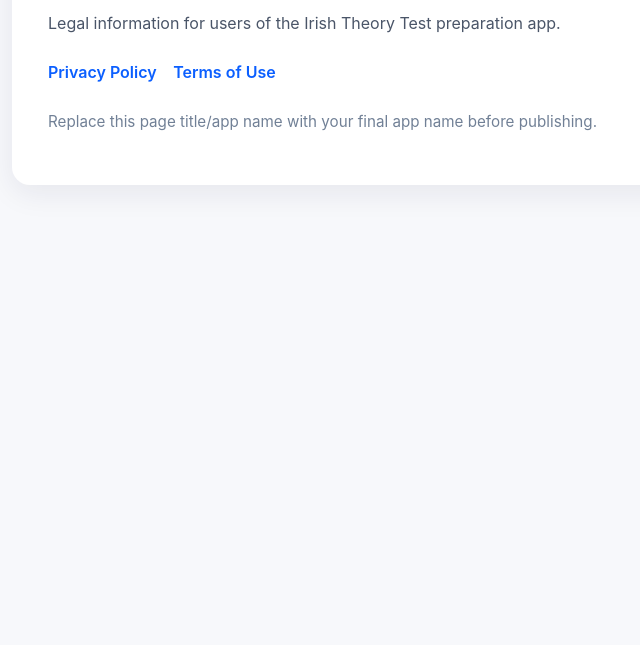
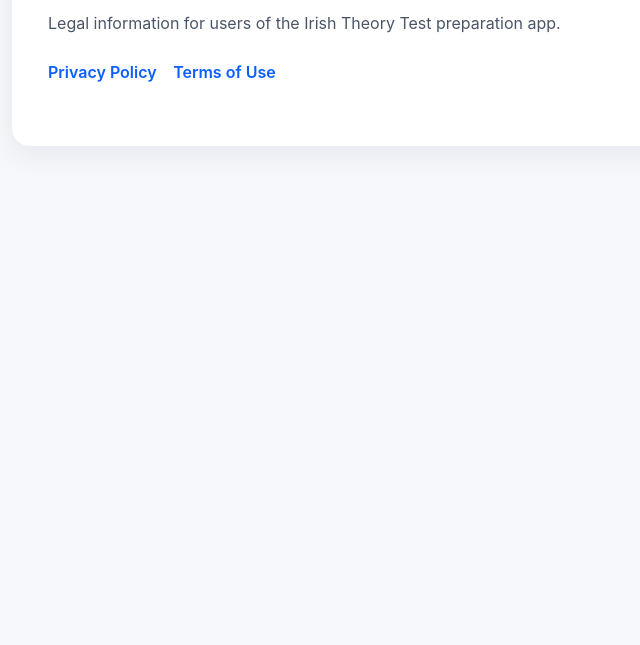
Before and after one commit to irishdrivinglicenceprep/theory-test-legal, a plain HTML site: page index.html in a window 1280 px wide. Shown: the part 155-800 px from the top of the page, without its empty margins (238-878 px from the left). Drawn offline with Linux system fonts and the light colour scheme.

Commit message:
Update index.html

```diff
--- a/index.html
+++ b/index.html
@@ -3,7 +3,7 @@
 <head>
   <meta charset="utf-8" />
   <meta name="viewport" content="width=device-width, initial-scale=1" />
-  <title>Irish Theory Test App - Legal</title>
+  <title>Irish Driver Guide App - Legal</title>
   <meta name="description" content="Privacy Policy and Terms of Use for the Irish Theory Test App." />
   <style>
     :root { font-family: -apple-system, BlinkMacSystemFont, "Segoe UI", Roboto, Arial, sans-serif; color: #172033; background: #f7f8fb; }
@@ -26,7 +26,6 @@
         <a href="privacy.html">Privacy Policy</a>
         <a href="terms.html">Terms of Use</a>
       </p>
-      <p class="muted">Replace this page title/app name with your final app name before publishing.</p>
     </section>
   </main>
 </body>
```
